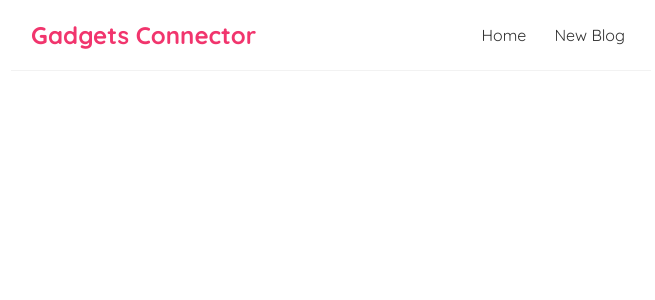
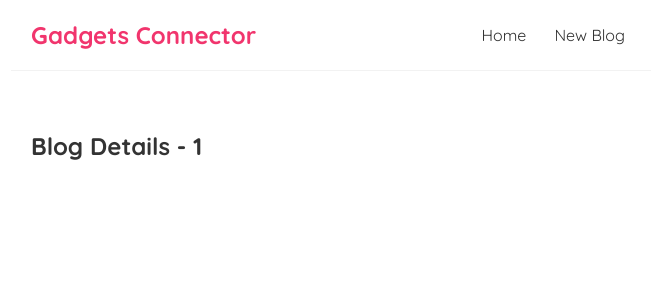
Before and after one commit to hari13haran/gc-blog, a React (Create React App) app: page /blogs/1 in a window 1280 px wide. Shown: the top 300 px of the page, without its empty margins (309-964 px from the left). Built offline with nearby package versions, Linux system fonts and the light colour scheme.

Commit message:
Route parameters + added Links to blogs

```diff
--- a/src/App.js
+++ b/src/App.js
@@ -2,6 +2,7 @@
 import Home from './Home';
 import { BrowserRouter as Router, Route, Switch } from 'react-router-dom';
 import Create from './Create';
+import BlogDetails from './BlogDetails';
 
 function App() {
   // const title = 'App Component';
@@ -20,6 +21,9 @@
             <Route path="/create">
               <Create />
             </Route>
+            <Route path="/blogs/:id">
+              <BlogDetails />
+            </Route>
           </Switch>
         {/* <h1>{ title }</h1>
         <p>Liked { likes } times</p>
--- /dev/null
+++ b/src/BlogDetails.js
@@ -0,0 +1,14 @@
+import { useParams } from "react-router-dom";
+
+const BlogDetails = () => {
+
+    const { id } = useParams()
+
+    return (
+        <div className="blog-details">
+            <h2>Blog Details - { id }</h2>
+        </div>
+     );
+}
+
+export default BlogDetails;
--- a/src/BlogList.js
+++ b/src/BlogList.js
@@ -1,3 +1,5 @@
+import { Link } from "react-router-dom";
+
 const BlogList = ({ blogs, title }) => {
     // const blogs = props.blogs
     // const title = props.title
@@ -6,8 +8,10 @@
             <h2>{title}</h2>
             {blogs.map((blog) => (
                 <div className="blog-preview" key={blog.id}>
-                    <h2>{blog.title}</h2>
-                    <p>Written by: {blog.author}</p>
+                    <Link to={`/blogs/${blog.id}`}>
+                        <h2>{blog.title}</h2>
+                        <p>Written by: {blog.author}</p>
+                    </Link>
                     {/* <button onClick={ () => handleDelete(blog.id)}>delete blog</button> */}
                 </div>
             ))}
--- a/src/index.css
+++ b/src/index.css
@@ -48,3 +48,7 @@
   color: #f1356d;
   margin-bottom: 8px;
 }
+
+.blog-preview a {
+  text-decoration: none;
+}
```
